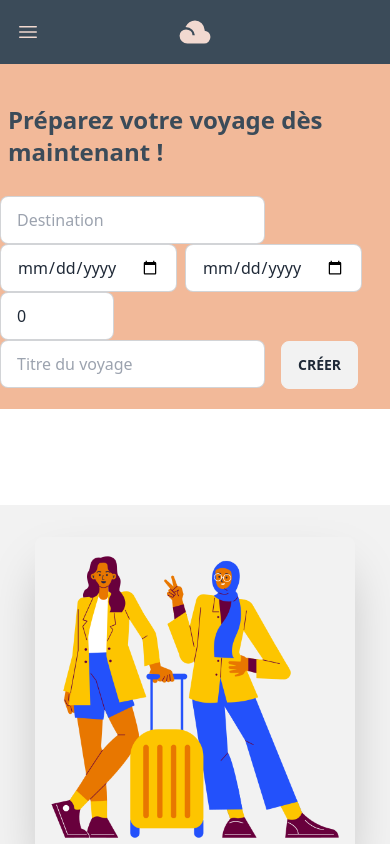
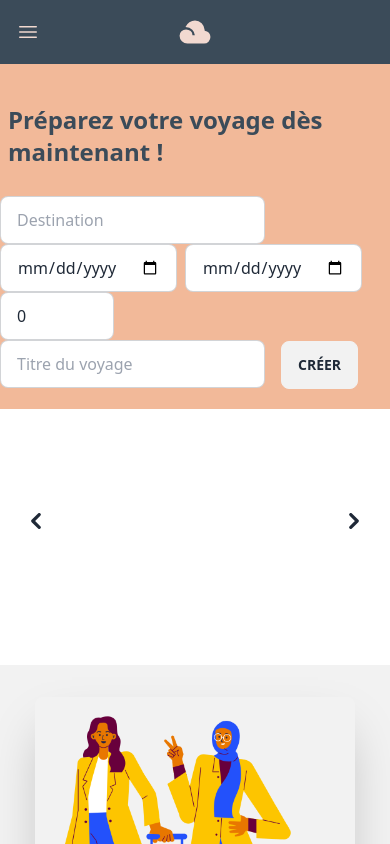
Before and after one commit to laurafeugene/site-voyage-front, a React (Vite) app: page / in a window 390 px wide. Shown: the top 844 px of the page. Built offline with nearby package versions, Linux system fonts and the light colour scheme.

Commit message:
:fix: fix eslint + change slider to be responsive

```diff
--- a/package.json
+++ b/package.json
@@ -17,6 +17,7 @@
 		"axios": "^1.4.0",
 		"daisyui": "^3.0.3",
 		"dayjs": "^1.11.8",
+		"flowbite": "^1.7.0",
 		"js-cookie": "^3.0.5",
 		"jwt-decode": "^3.1.2",
 		"react": "^18.2.0",
@@ -35,7 +36,7 @@
 		"@typescript-eslint/parser": "^5.58.0",
 		"@vitejs/plugin-react": "^3.1.0",
 		"autoprefixer": "^10.4.14",
-		"eslint": "8.2.0",
+		"eslint": "^7.28.0",
 		"eslint-config-airbnb": "^18.2.1",
 		"eslint-config-airbnb-typescript": "^15.0.0",
 		"eslint-config-prettier": "^8.8.0",
--- a/src/components/App/Home/Slider/Slider.tsx
+++ b/src/components/App/Home/Slider/Slider.tsx
@@ -1,71 +1,143 @@
 function Slider() {
   return (
-    <div className="flex justify-center">
-      <div className="carousel max-h-80 h-auto m-8 mx-60 ">
-        <div id="slide1" className="carousel-item relative w-full">
+    <div
+      id="indicators-carousel"
+      className="relative w-full"
+      data-carousel="static"
+    >
+      {/* Carousel wrapper */}
+      <div className="relative h-56 overflow-hidden rounded-lg md:h-96">
+        {/* Item 1 */}
+        <div
+          className="hidden duration-700 ease-in-out"
+          data-carousel-item="active"
+        >
           <img
-            src="../src/assets/eva-darron-oCdVtGFeDC0-unsplash.jpg"
-            className="w-full"
-            alt=""
+            src="/docs/images/carousel/carousel-1.svg"
+            className="absolute block w-full -translate-x-1/2 -translate-y-1/2 top-1/2 left-1/2"
+            alt="..."
           />
-          <div className="absolute flex justify-between transform -translate-y-1/2 left-5 right-5 top-1/2">
-            <a href="#slide4" className="btn btn-circle">
-              ❮
-            </a>
-            <a href="#slide2" className="btn btn-circle">
-              ❯
-            </a>
-          </div>
         </div>
-
-        <div id="slide2" className="carousel-item relative w-full">
+        {/* Item 2 */}
+        <div className="hidden duration-700 ease-in-out" data-carousel-item>
           <img
-            src="../src/assets/francesco-ungaro-JA-SFjT1FS0-unsplash.jpg"
-            className="w-full"
-            alt=""
+            src="/docs/images/carousel/carousel-2.svg"
+            className="absolute block w-full -translate-x-1/2 -translate-y-1/2 top-1/2 left-1/2"
+            alt="..."
           />
-          <div className="absolute flex justify-between transform -translate-y-1/2 left-5 right-5 top-1/2">
-            <a href="#slide1" className="btn btn-circle">
-              ❮
-            </a>
-            <a href="#slide3" className="btn btn-circle">
-              ❯
-            </a>
-          </div>
         </div>
-
-        <div id="slide3" className="carousel-item relative w-full">
+        {/* Item 3 */}
+        <div className="hidden duration-700 ease-in-out" data-carousel-item>
           <img
-            src="../src/assets/marek-piwnicki-jFukTjphXbI-unsplash.jpg"
-            className="w-full"
-            alt=""
+            src="/docs/images/carousel/carousel-3.svg"
+            className="absolute block w-full -translate-x-1/2 -translate-y-1/2 top-1/2 left-1/2"
+            alt="..."
           />
-          <div className="absolute flex justify-between transform -translate-y-1/2 left-5 right-5 top-1/2">
-            <a href="#slide2" className="btn btn-circle">
-              ❮
-            </a>
-            <a href="#slide4" className="btn btn-circle">
-              ❯
-            </a>
-          </div>
         </div>
-
-        <div id="slide4" className="carousel-item relative w-full">
+        {/* Item 4 */}
+        <div className="hidden duration-700 ease-in-out" data-carousel-item>
           <img
-            src="../src/assets/zetong-li-AEYbdyOH2cU-unsplash.jpg"
-            className="w-full"
-            alt=""
+            src="/docs/images/carousel/carousel-4.svg"
+            className="absolute block w-full -translate-x-1/2 -translate-y-1/2 top-1/2 left-1/2"
+            alt="..."
           />
-          <div className="absolute flex justify-between transform -translate-y-1/2 left-5 right-5 top-1/2">
-            <a href="#slide3" className="btn btn-circle">
-              ❮
-            </a>
-            <a href="#slide1" className="btn btn-circle">
-              ❯
-            </a>
-          </div>
+        </div>
+        {/* Item 5 */}
+        <div className="hidden duration-700 ease-in-out" data-carousel-item>
+          <img
+            src="/docs/images/carousel/carousel-5.svg"
+            className="absolute block w-full -translate-x-1/2 -translate-y-1/2 top-1/2 left-1/2"
+            alt="..."
+          />
         </div>
       </div>
+      {/* Slider indicators */}
+      <div className="absolute z-30 flex space-x-3 -translate-x-1/2 bottom-5 left-1/2">
+        <button
+          type="button"
+          className="w-3 h-3 rounded-full"
+          aria-current="true"
+          aria-label="Slide 1"
+          data-carousel-slide-to="0"
+        />
+        <button
+          type="button"
+          className="w-3 h-3 rounded-full"
+          aria-current="false"
+          aria-label="Slide 2"
+          data-carousel-slide-to="1"
+        />
+        <button
+          type="button"
+          className="w-3 h-3 rounded-full"
+          aria-current="false"
+          aria-label="Slide 3"
+          data-carousel-slide-to="2"
+        />
+        <button
+          type="button"
+          className="w-3 h-3 rounded-full"
+          aria-current="false"
+          aria-label="Slide 4"
+          data-carousel-slide-to="3"
+        />
+        <button
+          type="button"
+          className="w-3 h-3 rounded-full"
+          aria-current="false"
+          aria-label="Slide 5"
+          data-carousel-slide-to="4"
+        />
+      </div>
+      {/* Slider controls */}
+      <button
+        type="button"
+        className="absolute top-0 left-0 z-30 flex items-center justify-center h-full px-4 cursor-pointer group focus:outline-none"
+        data-carousel-prev
+      >
+        <span className="inline-flex items-center justify-center w-10 h-10 rounded-full bg-white/30 dark:bg-gray-800/30 group-hover:bg-white/50 dark:group-hover:bg-gray-800/60 group-focus:ring-4 group-focus:ring-white dark:group-focus:ring-gray-800/70 group-focus:outline-none">
+          <svg
+            className="w-4 h-4 text-white dark:text-gray-800"
+            aria-hidden="true"
+            xmlns="http://www.w3.org/2000/svg"
+            fill="none"
+            viewBox="0 0 6 10"
+          >
+            <path
+              stroke="currentColor"
+              strokeLinecap="round"
+              strokeLinejoin="round"
+              strokeWidth="2"
+              d="M5 1 1 5l4 4"
+            />
+          </svg>
+          <span className="sr-only">Previous</span>
+        </span>
+      </button>
+      <button
+        type="button"
+        className="absolute top-0 right-0 z-30 flex items-center justify-center h-full px-4 cursor-pointer group focus:outline-none"
+        data-carousel-next
+      >
+        <span className="inline-flex items-center justify-center w-10 h-10 rounded-full bg-white/30 dark:bg-gray-800/30 group-hover:bg-white/50 dark:group-hover:bg-gray-800/60 group-focus:ring-4 group-focus:ring-white dark:group-focus:ring-gray-800/70 group-focus:outline-none">
+          <svg
+            className="w-4 h-4 text-white dark:text-gray-800"
+            aria-hidden="true"
+            xmlns="http://www.w3.org/2000/svg"
+            fill="none"
+            viewBox="0 0 6 10"
+          >
+            <path
+              stroke="currentColor"
+              strokeLinecap="round"
+              strokeLinejoin="round"
+              strokeWidth="2"
+              d="m1 9 4-4-4-4"
+            />
+          </svg>
+          <span className="sr-only">Next</span>
+        </span>
+      </button>
     </div>
   );
 }
--- a/tailwind.config.js
+++ b/tailwind.config.js
@@ -1,6 +1,7 @@
 module.exports = {
   content: [
     "./src/**/*.{js,jsx,ts,tsx}",
+    "./node_modules/flowbite/**/*.js"
   ],
   plugins: [
     require('@tailwindcss/forms'),
@@ -91,7 +92,7 @@ module.exports = {
     },
   extend: {},
 },
-  plugins: [require("daisyui")],
+  plugins: [require("daisyui", "flowbite/plugin")],
   daisyui: {
     themes: ['light'],
   }
```
Also changed, not shown: 2 other files (tests, documents, lock files or other folders).
